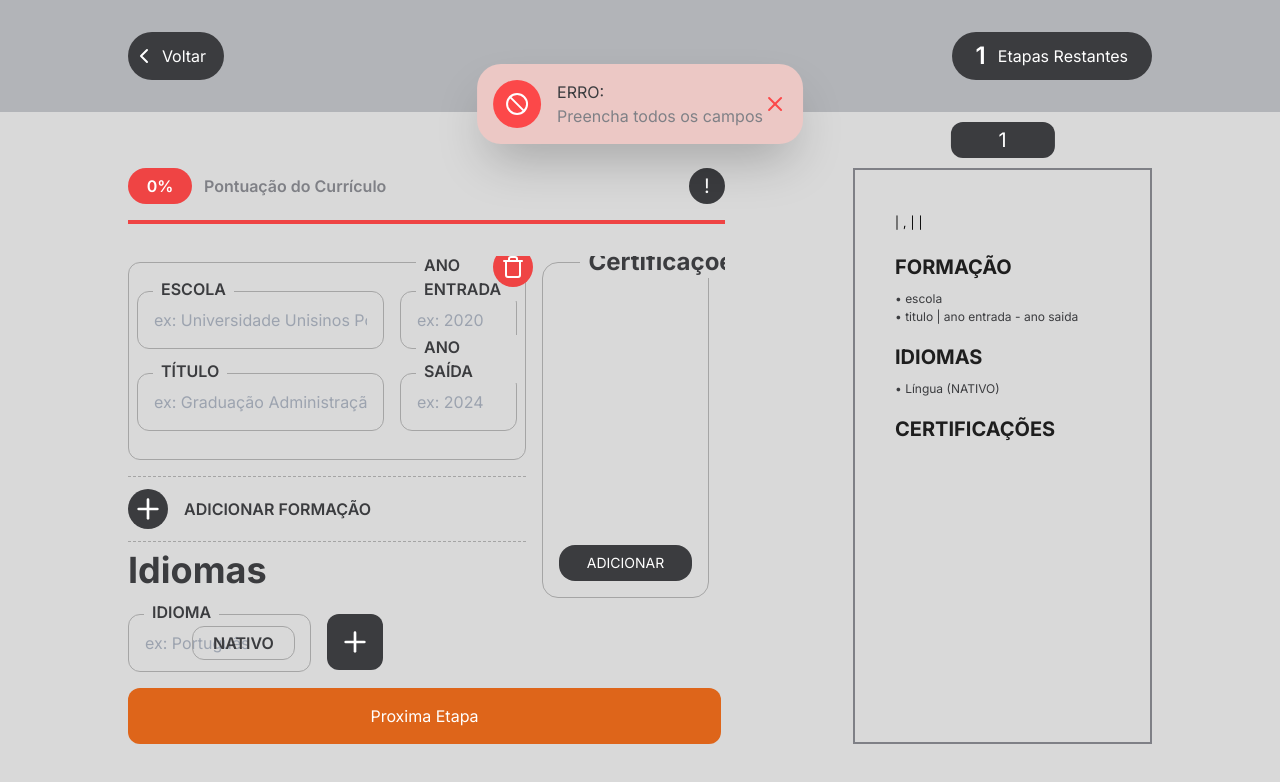
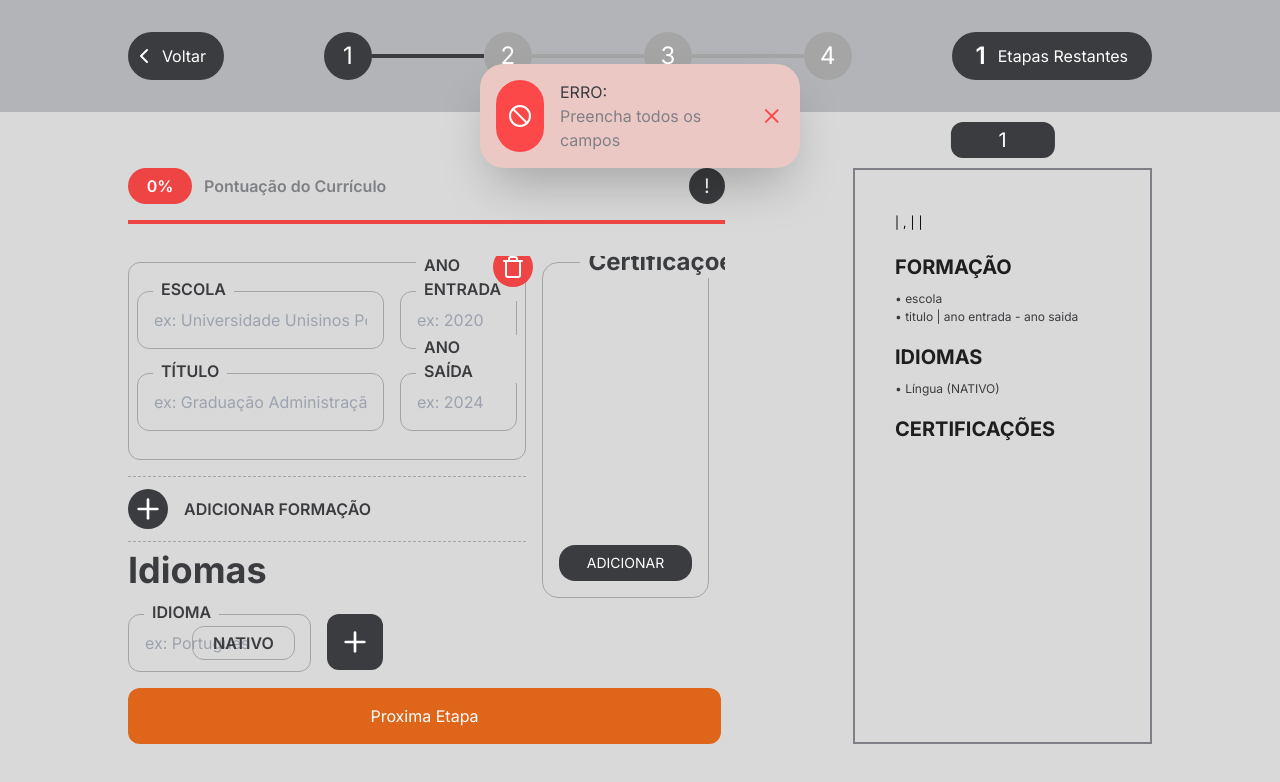
Before and after one commit to ArthurJuwer/CurriculumMaker, a React (Vite) app: page /steps/formationCV in a window 1280 px wide. Both pictures are taken after a click on the button "Proxima Etapa". Shown: the top 782 px of the page. Built offline with nearby package versions, Linux system fonts and the light colour scheme.

Commit message:
novo item adicionado no objeto, navegação mais facil adicionado, mais opções pro localStorage

```diff
--- a/src/components/Steps/Finalization/FinalizationCV.jsx
+++ b/src/components/Steps/Finalization/FinalizationCV.jsx
@@ -19,6 +19,7 @@ export default function FinalizationCV() {
     const [color, setColor] = useState(values?.color);
     const [model, setModel] = useState(values?.model);
     const [language, setLanguages] = useState("BR");
+    const [biggestPageReached, SetBiggestPageReached] = useState(values?.biggestPageReached);
     const [textTitle, setTextTitle] = useState("28px");
     const [textSubTitle, setTextSubTitle] = useState("20px");
     const [textCorp, setTextCorp] = useState("12px");
@@ -31,6 +32,9 @@ export default function FinalizationCV() {
     const curriculumRef = useRef(); // Ref para o componente Curriculum
 
     useEffect(() => {
+
+        SetBiggestPageReached(4)
+
         setValues((prevValues) => ({
             ...prevValues,
             model,
@@ -41,8 +45,10 @@ export default function FinalizationCV() {
             sizeFile,
             nameCurriculum,
             score,
+            biggestPageReached,
+
         }));
-    }, [model, color, textTitle, textSubTitle, textCorp, sizeFile, nameCurriculum, score, setValues]);
+    }, [model, color, textTitle, textSubTitle, textCorp, sizeFile, nameCurriculum, score, biggestPageReached, setValues]);
 
     const colors = [
         { color: "A1A1A1" },
@@ -72,15 +78,12 @@ export default function FinalizationCV() {
 
             const doc = new jsPDF();
 
-            const pdfWidth = 210; // A4 width in mm
-            const pdfHeight = 287; // A4 height in mm
+            const pdfWidth = 210;
+            const pdfHeight = 287;
 
-            // Adiciona a primeira página
             doc.addImage(imgData1, 'PNG', 0, 0, pdfWidth, pdfHeight);
 
-            // Verifica se é necessário adicionar uma segunda página
-            if (values?.elementsMoved > 0) { // Verifica se a segunda página deve ser adicionada
-                // Adiciona uma nova página ao PDF com a imagem da segunda página armazenada
+            if (values?.elementsMoved > 0) {
                 doc.addPage();
                 if(imgData2 == null){
                     alert("VISUALIZE A SEGUNDA PAGINA")
@@ -93,26 +96,22 @@ export default function FinalizationCV() {
                 doc.save(`${nameCurriculum}.pdf`);
             }
 
-            // Salva o PDF
-
-
     };
 
-    // Função para capturar a segunda página quando o currentPage for 2
     useEffect(() => {
         if (values?.currentPage === 1) {
             html2canvas(curriculumRef.current, { scale: 3 }).then((canvas) => {
                 let imgData = canvas.toDataURL('image/png');
-                setImgData1(imgData); // Armazena a imagem da segunda página
+                setImgData1(imgData);
             });
         }
         else if (values?.currentPage === 2) {
             html2canvas(curriculumRef.current, { scale: 3 }).then((canvas) => {
                 let imgData = canvas.toDataURL('image/png');
-                setImgData2(imgData); // Armazena a imagem da segunda página
+                setImgData2(imgData);
             });
         }
-    }, [values?.currentPage]); // Executa sempre que o currentPage mudar para 2
+    }, [values?.currentPage]);
 
     return (
         <div className="h-screen w-full bg-DefaultGray">
@@ -149,7 +148,6 @@ export default function FinalizationCV() {
                     </div>
                 </div>
 
-                {/* Currículo - referenciado para exportar separadamente */}
                 <div className="h-full w-4/12 border-2 border-WeakGray">
                     <div ref={curriculumRef} className="flex items-center justify-center h-full w-full">
                         {values ? (
@@ -170,8 +168,6 @@ export default function FinalizationCV() {
                             placeholder={"ex: meu-curriculo"}
                             onChange={(e) => setNameCurriculum(e.target.value)}
                         />
-
-                        {/* Botão para gerar PDF */}
                         <button
                             className="w-full p-4 rounded-xl bg-DefaultOrange text-white uppercase text-sm tracking-wider font-medium"
                             onClick={gerarPDF}
--- a/src/components/Steps/Formation/FormationCV.jsx
+++ b/src/components/Steps/Formation/FormationCV.jsx
@@ -16,6 +16,7 @@ export default function FormationCV() {
     const { values, setValues } = useContext(CurriculumContext);
     const [score, setScore] = useState(values?.score);
     const [generalError, setGeneralError] = useState('');
+    const [biggestPageReached, SetBiggestPageReached] = useState(values?.biggestPageReached);
     const [generalErrorModal, setGeneralErrorModal] = useState(null);
     const [invalidFormationsConfer, setInvalidFormations] = useState(null);
     const [formations, setFormations] = useState(JSON.parse(localStorage.getItem('formations')) || [
@@ -35,18 +36,26 @@ export default function FormationCV() {
     const navigate = useNavigate();
 
     useEffect(() => {
+
+        if(values?.biggestPageReached < 3){
+            SetBiggestPageReached(3)
+        }
+
+
         setValues(prevValues => ({
             ...prevValues,
             formations,
             languages,
             certifications,
             score,
+            biggestPageReached,
         }));
+
         // Salvar no localStorage sempre que houver mudança
         localStorage.setItem('formations', JSON.stringify(formations));
         localStorage.setItem('languages', JSON.stringify(languages));
         localStorage.setItem('certifications', JSON.stringify(certifications));
-    }, [score, formations, languages, certifications, setValues]);
+    }, [score, formations, languages, certifications, biggestPageReached, setValues]);
 
     const handleSubmit = () => {
         const allFieldsFilled = formations.every(formation =>
--- a/src/components/Steps/Header/HeaderCV.jsx
+++ b/src/components/Steps/Header/HeaderCV.jsx
@@ -12,13 +12,15 @@ import Curriculum from "../StepsGlobalComponents/Curriculum";
 export default function HeaderCV() {
     const location = useLocation();
     const params = new URLSearchParams(location.search);
-    const color = params.get('color');
-    const model = params.get('model');
+    // const color = params.get('color');
+    // const model = params.get('model');
 
     const { setValues, values: contextValues } = useContext(CurriculumContext);
 
     const [score, setScore] = useState('');
     const [generalError, setGeneralError] = useState('');
+    const [color, setColor] = useState(params.get('color'));
+    const [model, setModel] = useState(params.get('model'));
     const [name, setName] = useState('Nome Completo');
     const [bairro, setBairro] = useState('Bairro');
     const [cidade, setCidade] = useState('Cidade');
@@ -26,6 +28,7 @@ export default function HeaderCV() {
     const [telefone, setTelefone] = useState('Telefone');
     const [email, setEmail] = useState('Email');
     const [linkedin, setLinkedin] = useState('');
+    const [biggestPageReached, setBiggestPageReached] = useState(1);
 
     const navigate = useNavigate();
 
@@ -39,13 +42,15 @@ export default function HeaderCV() {
         { label: 'Linkedin', placeholder: 'ex: https://www.linkedin.com/in/joaocarlos/', setVariable: setLinkedin, value: linkedin },
     ];
 
-    const values = { score, model, color, name, email, bairro, cidade, estado, telefone, linkedin };
+    const values = { score, model, color, name, email, bairro, cidade, estado, telefone, linkedin, biggestPageReached };
 
     const [validationErrors, setValidationErrors] = useState({});
 
     useEffect(() => {
         // Carregue os valores iniciais do contexto ou outra fonte
         if (contextValues) {
+            setColor(params.get('color') || contextValues.color  || '#124f2b');
+            setModel(params.get('model') || contextValues.model || 1);
             setName(contextValues.name || 'Nome Completo');
             setBairro(contextValues.bairro || 'Bairro');
             setCidade(contextValues.cidade || 'Cidade');
@@ -53,6 +58,7 @@ export default function HeaderCV() {
             setTelefone(contextValues.telefone || 'Telefone');
             setEmail(contextValues.email || 'Email');
             setLinkedin(contextValues.linkedin || '');
+            setBiggestPageReached(contextValues.biggestPageReached || 1);
         }
     }, [contextValues]);
 
--- a/src/components/Steps/Presentation/PresentationCV.jsx
+++ b/src/components/Steps/Presentation/PresentationCV.jsx
@@ -13,6 +13,7 @@ import { useNavigate } from "react-router-dom";
 export default function PresentationCV() {
     const { values, setValues } = useContext(CurriculumContext);
     const [generalError, setGeneralError] = useState(null);
+    const [biggestPageReached, setBiggestPageReached] = useState(values?.biggestPageReached);
     const [score, setScore] = useState('');
     const navigate = useNavigate();
 
@@ -38,6 +39,9 @@ export default function PresentationCV() {
         const storedProjects = JSON.parse(localStorage.getItem('projects'));
         if (storedProjects && Array.isArray(storedProjects)) {
             setProjects(storedProjects);
+        }
+        if(values?.biggestPageReached < 2){
+            setBiggestPageReached(2)
         }
     }, []);
 
@@ -69,8 +73,9 @@ export default function PresentationCV() {
             objective,
             projects,
             score,
+            biggestPageReached,
         }));
-    }, [objective, projects, score, setValues]);
+    }, [objective, projects, score, biggestPageReached, setValues]);
 
     const handleProjectChange = (index, field, value) => {
         const updatedProjects = projects.map((project, idx) =>
--- a/src/components/Steps/SelectMethod/SelectMethodOptions.jsx
+++ b/src/components/Steps/SelectMethod/SelectMethodOptions.jsx
@@ -1,7 +1,7 @@
 export default function SelectMethodOptions({title, text, icon, onClick, select}){
     return(
         <div
-            className={`w-1/2 h-full bg-transparent cursor-pointer  ${select ? 'border-2 border-[#FF6D05]' : 'border border-BorderInputGray'}   p-10 flex items-center gap-x-8 rounded-2xl`}
+            className={`w-1/2  h-full bg-transparent cursor-pointer  ${select ? 'border-2 border-[#FF6D05]' : 'border border-BorderInputGray'}   p-10 flex items-center gap-x-8 rounded-2xl`}
             onClick={onClick}
         >
 
--- /dev/null
+++ b/src/components/Steps/StepsGlobalComponents/ButtonNav.jsx
@@ -0,0 +1,86 @@
+import { useContext, useState } from "react";
+import { Link } from "react-router-dom";
+import { CurriculumContext } from "../../../context/CurriculumContext";
+
+export default function ButtonNav() {
+    const [hoveredStep, setHoveredStep] = useState(null);
+
+    const handleMouseEnter = (step) => {
+        setHoveredStep(step);
+    };
+
+    const handleMouseLeave = () => {
+        setHoveredStep(null);
+    };
+
+    const { values } = useContext(CurriculumContext);
+
+    const steps = [
+        { step: 1, label: "Cabeçalho", link: "../steps/headerCV" },
+        { step: 2, label: "Apresentação", link: "../steps/presentationCV" },
+        { step: 3, label: "Competências", link: "../steps/FormationCV" },
+        { step: 4, label: "Finalização", link: "../steps/finalizationCV" },
+    ];
+
+    const biggestPageReached = values?.biggestPageReached || 1;
+
+    return (
+        <div className="flex items-center justify-center relative">
+            {steps.map((item, index) => {
+                const isStepActive = item.step <= biggestPageReached; // Verifica se o passo já foi alcançado
+                return (
+                    <div key={index} className="flex items-center relative justify-center">
+                        {isStepActive ? (
+                            <Link to={item.link}>
+                                <div
+                                    className="
+                                        size-12 bg-TitleGray rounded-full flex items-center justify-center
+                                        text-2xl text-white
+                                    "
+                                    onMouseEnter={() => handleMouseEnter(item.step)}
+                                    onMouseLeave={handleMouseLeave}
+                                >
+                                    {item.step}
+                                </div>
+                            </Link>
+                        ) : (
+                            <div
+                                className="
+                                    size-12 bg-BorderInputGray rounded-full flex items-center justify-center
+                                    text-2xl text-white cursor-not-allowed
+                                "
+                                onMouseEnter={() => handleMouseEnter(item.step)}
+                                onMouseLeave={handleMouseLeave}
+                            >
+                                {item.step}
+                            </div>
+                        )}
+                        {hoveredStep === item.step && (
+                            <span
+                                className={`absolute top-14 ${
+                                    index === 0
+                                        ? "-left-3"
+                                        : index === steps.length - 1
+                                        ? "-right-6"
+                                        : "-left-5"
+                                } text-xs bg-white text-black px-2 py-1 rounded-md shadow-lg`}
+                            >
+                                {item.label}
+                            </span>
+                        )}
+
+                        {index < steps.length - 1 && (
+                            <span
+                                className={`
+                                    w-28 h-1 ${
+                                        isStepActive ? "bg-TitleGray" : "bg-BorderInputGray"
+                                    }
+                                `}
+                            ></span>
+                        )}
+                    </div>
+                );
+            })}
+        </div>
+    );
+}
--- a/src/components/Steps/StepsGlobalComponents/ErrorMessage.jsx
+++ b/src/components/Steps/StepsGlobalComponents/ErrorMessage.jsx
@@ -2,7 +2,7 @@ import { Ban, X } from "lucide-react";
 <svg xmlns="http://www.w3.org/2000/svg" width="24" height="24" viewBox="0 0 24 24" fill="none" stroke="currentColor" stroke-width="2" stroke-linecap="round" stroke-linejoin="round" class="lucide lucide-ban"><circle cx="12" cy="12" r="10"/><path d="m4.9 4.9 14.2 14.2"/></svg>
 export default function ErrorMessage({message, onClose}){
       return(
-        <div className={`${!message ? 'hidden' : 'flex' } min-w-1/4 absolute top-16 left-1/2 transform -translate-x-1/2 items-center justify-between p-4 rounded-3xl shadow-2xl bg-[#ECC8C5]`}>
+        <div className={`${!message ? 'hidden' : 'flex' } w-1/4 min-w-1/4 absolute top-16 left-1/2 transform -translate-x-1/2 items-center justify-between p-4 rounded-3xl shadow-2xl bg-[#ECC8C5]`}>
             <div className="flex gap-x-4">
                 <div className="flex items-center justify-center bg-[#FC4849] rounded-full px-3">
                     <Ban className="text-white" />
--- a/src/components/Steps/StepsGlobalComponents/TopMarker.jsx
+++ b/src/components/Steps/StepsGlobalComponents/TopMarker.jsx
@@ -1,10 +1,12 @@
 import ButtonBack from "./ButtonBack";
+import ButtonNav from "./ButtonNav";
 import ButtonSteps from "./BUttonSteps";
 
 export default function TopMarker({stepsAtual}){
     return(
         <div className="h-28 w-full bg-NormalGray flex items-center justify-between px-32">
             <ButtonBack/>
+            <ButtonNav />
             <ButtonSteps steps={stepsAtual}/>
         </div>
     )
```
Also changed, not shown: src/components/Steps/Curriculums/CurriculumModel1.jsx (+3 -6 lines).
